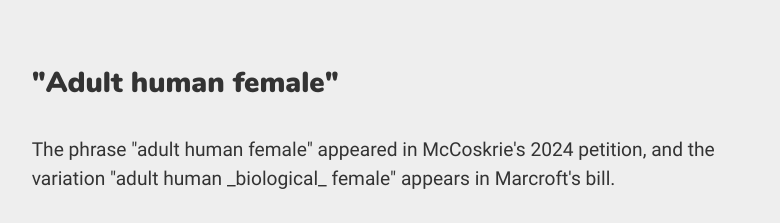
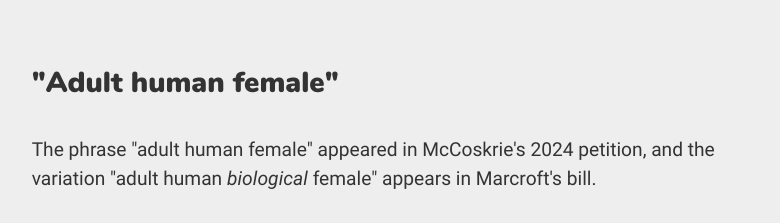
Before and after one commit to Cipscis/curly-kiwi, a website: page app/articles/2026/05/24/the-inspiration-and-history-of-nz-firsts-transphobic-definitions-bill/index.html in a window 1280 px wide. Shown: the part 7162-7385 px from the top of the page, without its empty margins (249-1029 px from the left). Drawn offline with nearby package versions, Linux system fonts and the light colour scheme; files that its build step writes are made by us from their sources.

Commit message:
Fixed formatting

```diff
--- a/app/articles/2026/05/24/the-inspiration-and-history-of-nz-firsts-transphobic-definitions-bill/index.html
+++ b/app/articles/2026/05/24/the-inspiration-and-history-of-nz-firsts-transphobic-definitions-bill/index.html
@@ -200,7 +200,7 @@
 
 		<h2 id="adult-human-female">"Adult human female"</h2>
 
-		<p>The phrase "adult human female" appeared in McCoskrie's 2024 petition, and the variation "adult human _biological_ female" appears in Marcroft's bill.</p>
+		<p>The phrase "adult human female" appeared in McCoskrie's 2024 petition, and the variation "adult human <i>biological</i> female" appears in Marcroft's bill.</p>
 
 		<p>In 2023, Scottish publication <a href="https://www.thenational.scot/news/23299549.posie-parker-anti-trans-founder-standing-women/" target="_blank">The National credited</a> Kellie-Jay Keen-Minshull (also known as Posie Parker) as having coined the phrase "adult human female". Keen-Minshull founded British anti-trans hate group "Standing for Women" in 2018.</p>
 
```
